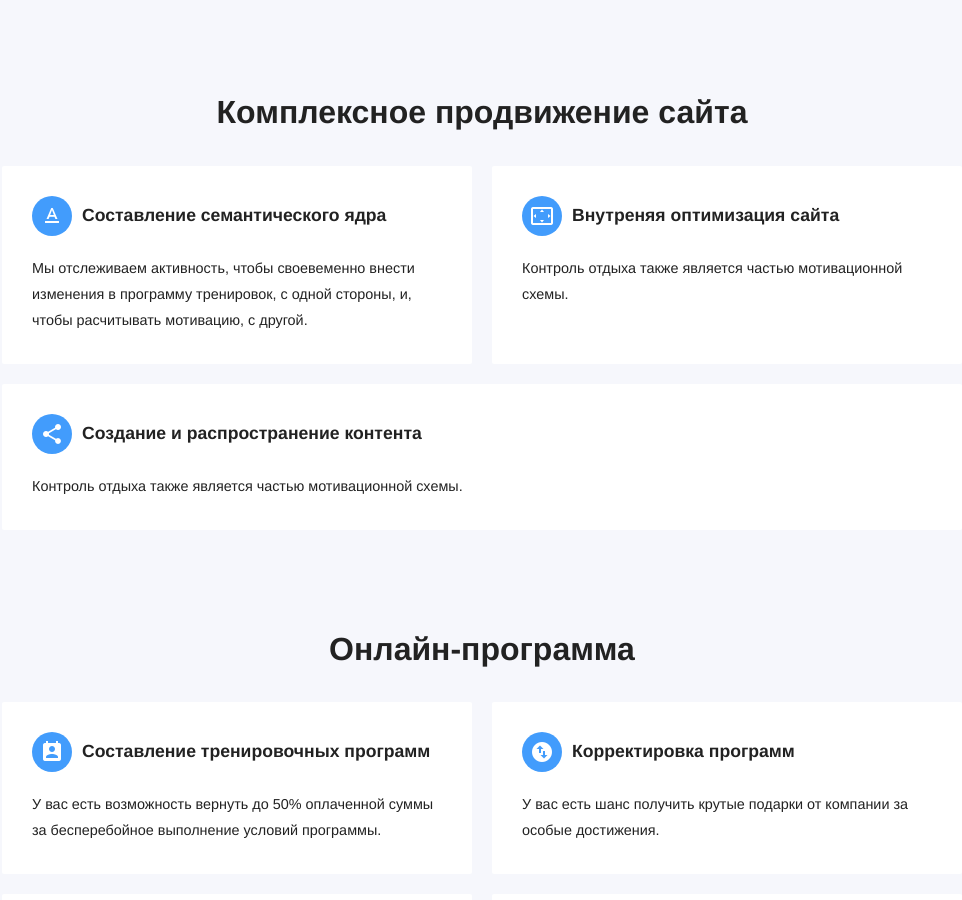
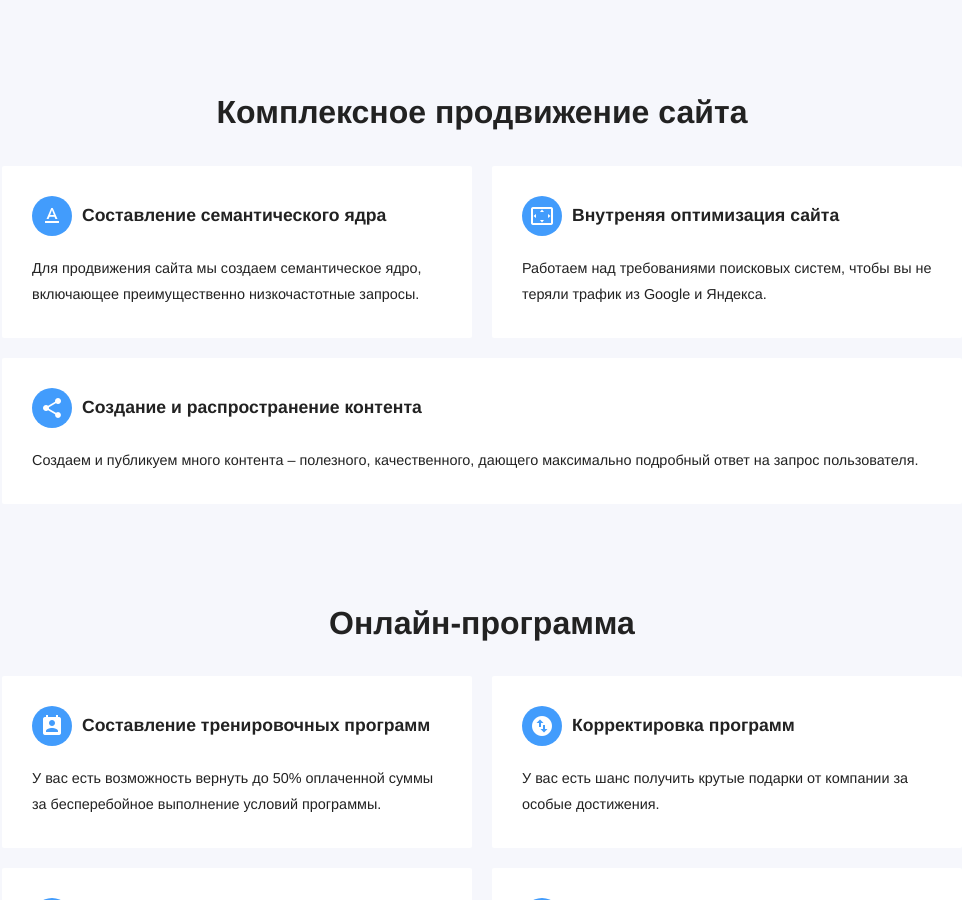
Before and after one commit to RakhimyanTim/adroholic.github.io, a Jekyll site: the page built from pages/features.html, in a window 1280 px wide and 900 px high, scrolled down 1039 px. Shown: the whole window, without its empty margins (158-1120 px from the left). Built offline with Jekyll 4.4.1, drawn with Linux system fonts in a browser that asks for light colours; some web fonts are replaced.

Commit message:
Update features.html

```diff
--- a/pages/features.html
+++ b/pages/features.html
@@ -34,11 +34,11 @@ permalink: /features/
 	<h2>Комплексное продвижение сайта</h2>
 
 	<ul class="cards">
-		{% include components/features/data-block.html icon="text_format" title="Составление семантического ядра" content="Мы отслеживаем активность, чтобы своевеменно внести изменения в программу тренировок, с одной стороны, и, чтобы расчитывать мотивацию, с другой." %}
+		{% include components/features/data-block.html icon="text_format" title="Составление семантического ядра" content="Для продвижения сайта мы создаем семантическое ядро, включающее преимущественно низкочастотные запросы." %}
 
-		{% include components/features/data-block.html icon="settings_overscan" title="Внутреняя оптимизация сайта" content="Контроль отдыха также является частью мотивационной схемы." %}
+		{% include components/features/data-block.html icon="settings_overscan" title="Внутреняя оптимизация сайта" content="Работаем над требованиями поисковых систем, чтобы вы не теряли трафик из Google и Яндекса." %}
 
-		{% include components/features/data-block.html icon="share" title="Создание и распространение контента" content="Контроль отдыха также является частью мотивационной схемы." %}
+		{% include components/features/data-block.html icon="share" title="Создание и распространение контента" content="Создаем и публикуем много контента – полезного, качественного, дающего максимально подробный ответ на запрос пользователя." %}
 	</ul>
 
 	<h2>Онлайн-программа</h2>
```
